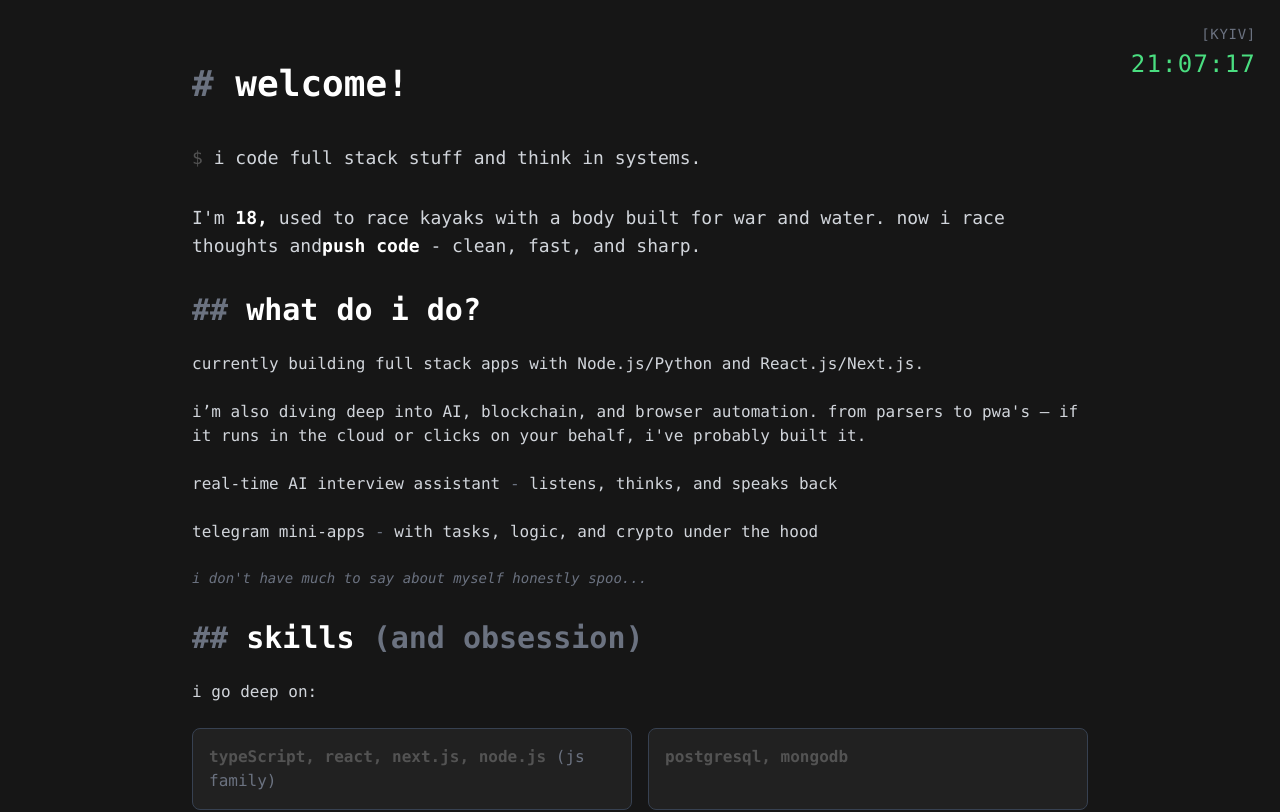
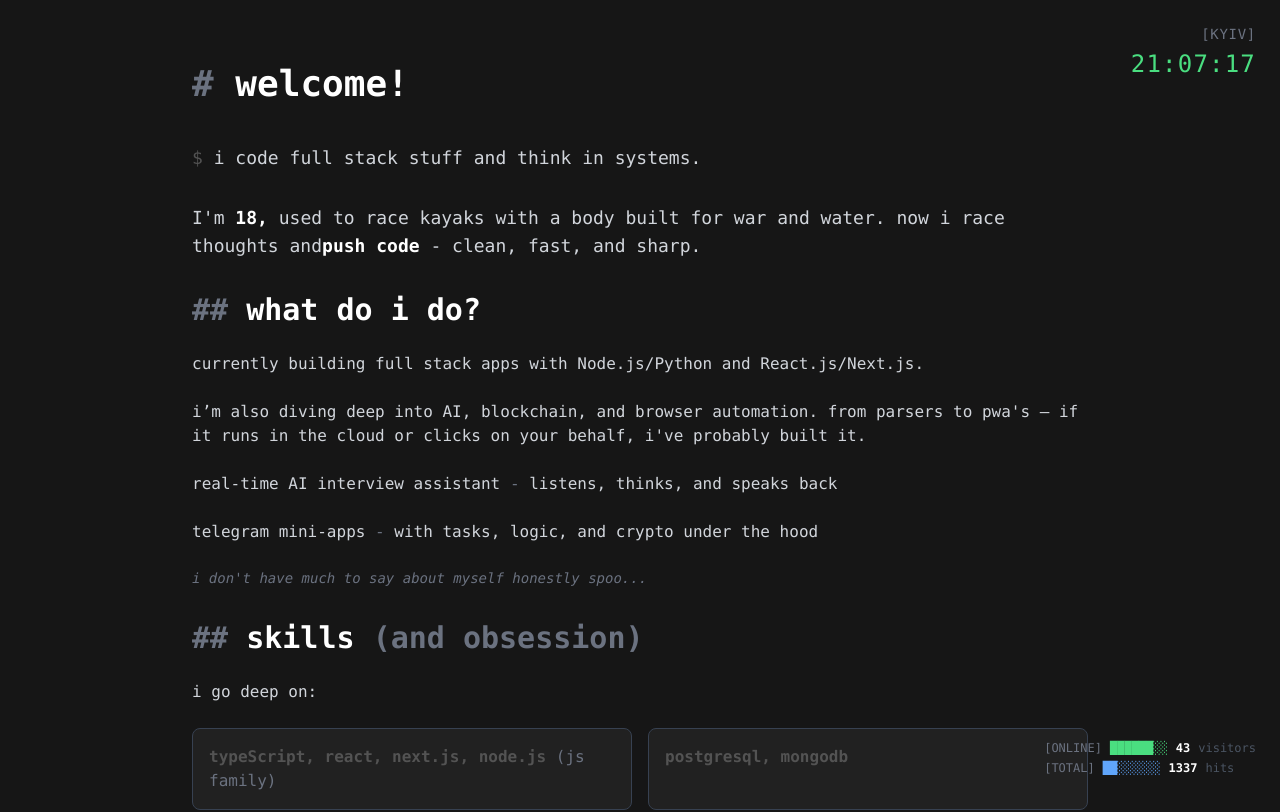
Before and after one commit to payton-ggg/quartzee.dev, a React (Vite) app in the folder main.dev/: page / in a window 1280 px wide. Shown: the top 812 px of the page. Built offline with nearby package versions, Linux system fonts and the light colour scheme; no server answers; a web font is replaced by a local one.

Commit message:
feat: Add a new `VisitorCounter` component and integrate it into the main application.

```diff
--- a/main.dev/src/App.tsx
+++ b/main.dev/src/App.tsx
@@ -1,11 +1,13 @@
 import About from "./components/About";
 import AnimatedTitle from "./components/AnimatedTitle";
 import KyivClock from "./components/KyivClock";
+import VisitorCounter from "./components/VisitorCounter";
 
 function App() {
   return (
     <div className="min-h-screen text-white font-mono flex flex-col justify-center items-center">
       <KyivClock />
+      <VisitorCounter />
       <AnimatedTitle />
       <main className="lg:p-16 max-w-5xl ">
         <About />
--- /dev/null
+++ b/main.dev/src/components/VisitorCounter.tsx
@@ -0,0 +1,69 @@
+import { useEffect, useState } from "react";
+
+const VisitorCounter = () => {
+  const [online, setOnline] = useState<number>(42);
+  const [total, setTotal] = useState<number>(1337);
+  const [glitch, setGlitch] = useState<boolean>(false);
+
+  useEffect(() => {
+    // Небольшие случайные колебания для online счетчика (±2)
+    const onlineInterval = setInterval(() => {
+      setOnline((prev) => {
+        const change = Math.floor(Math.random() * 5) - 2; // -2 to +2
+        const newValue = prev + change;
+        return Math.max(38, Math.min(46, newValue)); // Держим около 42 (38-46)
+      });
+    }, 3000);
+
+    // Медленный рост total счетчика
+    const totalInterval = setInterval(() => {
+      setTotal((prev) => prev + Math.floor(Math.random() * 3)); // +0 to +2
+    }, 100000);
+
+    // Случайный glitch эффект
+    const glitchInterval = setInterval(() => {
+      setGlitch(true);
+      setTimeout(() => setGlitch(false), 100);
+    }, 8000);
+
+    return () => {
+      clearInterval(onlineInterval);
+      clearInterval(totalInterval);
+      clearInterval(glitchInterval);
+    };
+  }, []);
+
+  const renderProgressBar = (
+    value: number,
+    max: number,
+    length: number = 8
+  ) => {
+    const filled = Math.floor((value / max) * length);
+    return "█".repeat(filled) + "░".repeat(length - filled);
+  };
+
+  return (
+    <div className="fixed bottom-6 right-6 z-50">
+      <div className={`font-mono text-xs space-y-1 ${glitch ? "glitch" : ""}`}>
+        <div className="flex items-center gap-2 text-green-400">
+          <span className="text-gray-500">[ONLINE]</span>
+          <span className="text-green-400">
+            {renderProgressBar(online, 50)}
+          </span>
+          <span className="text-white font-bold">{online}</span>
+          <span className="text-gray-600">visitors</span>
+        </div>
+        <div className="flex items-center gap-2 text-blue-400">
+          <span className="text-gray-500">[TOTAL]</span>
+          <span className="text-blue-400">
+            {renderProgressBar(total % 100, 100)}
+          </span>
+          <span className="text-white font-bold">{total}</span>
+          <span className="text-gray-600">hits</span>
+        </div>
+      </div>
+    </div>
+  );
+};
+
+export default VisitorCounter;
```
